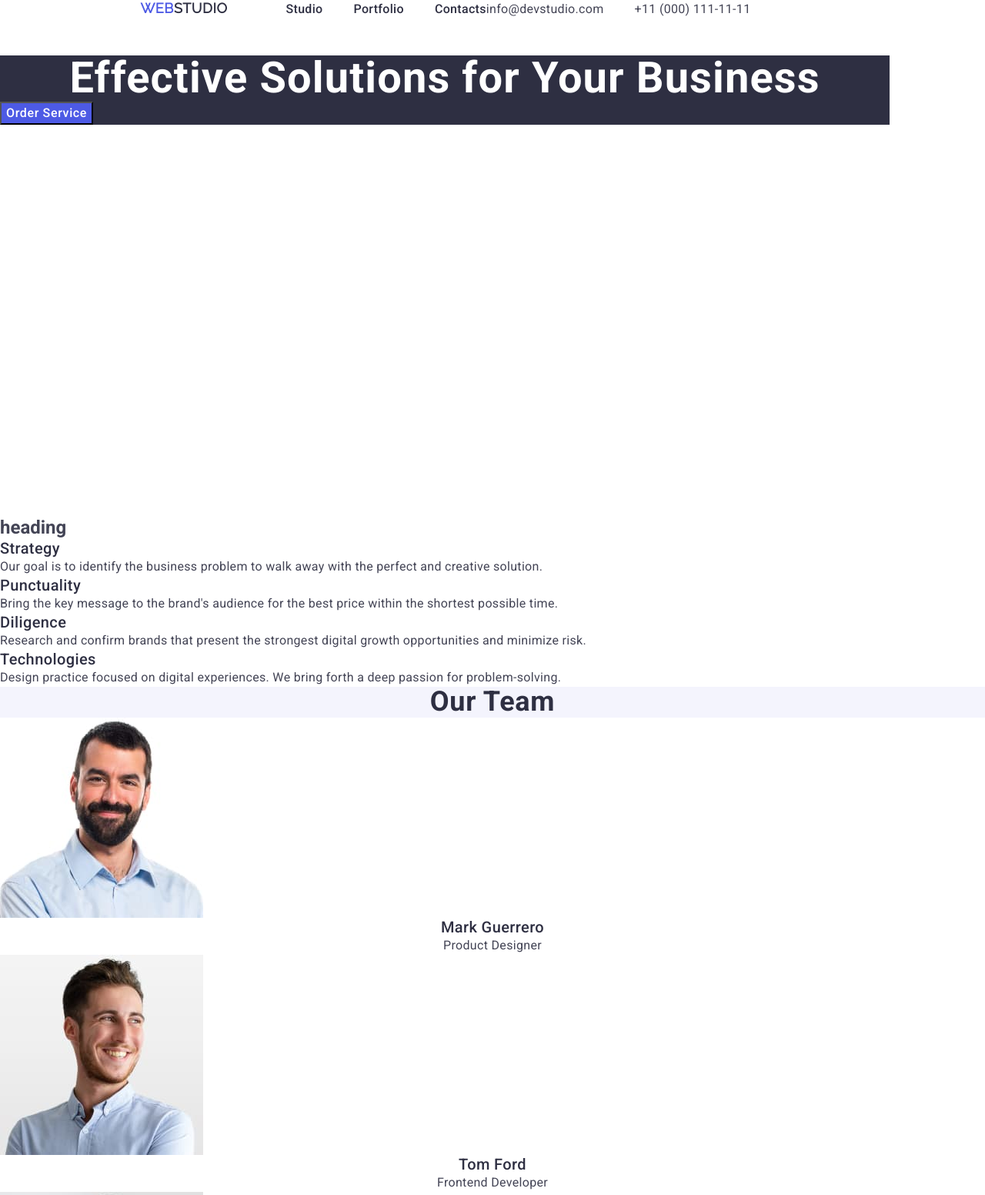
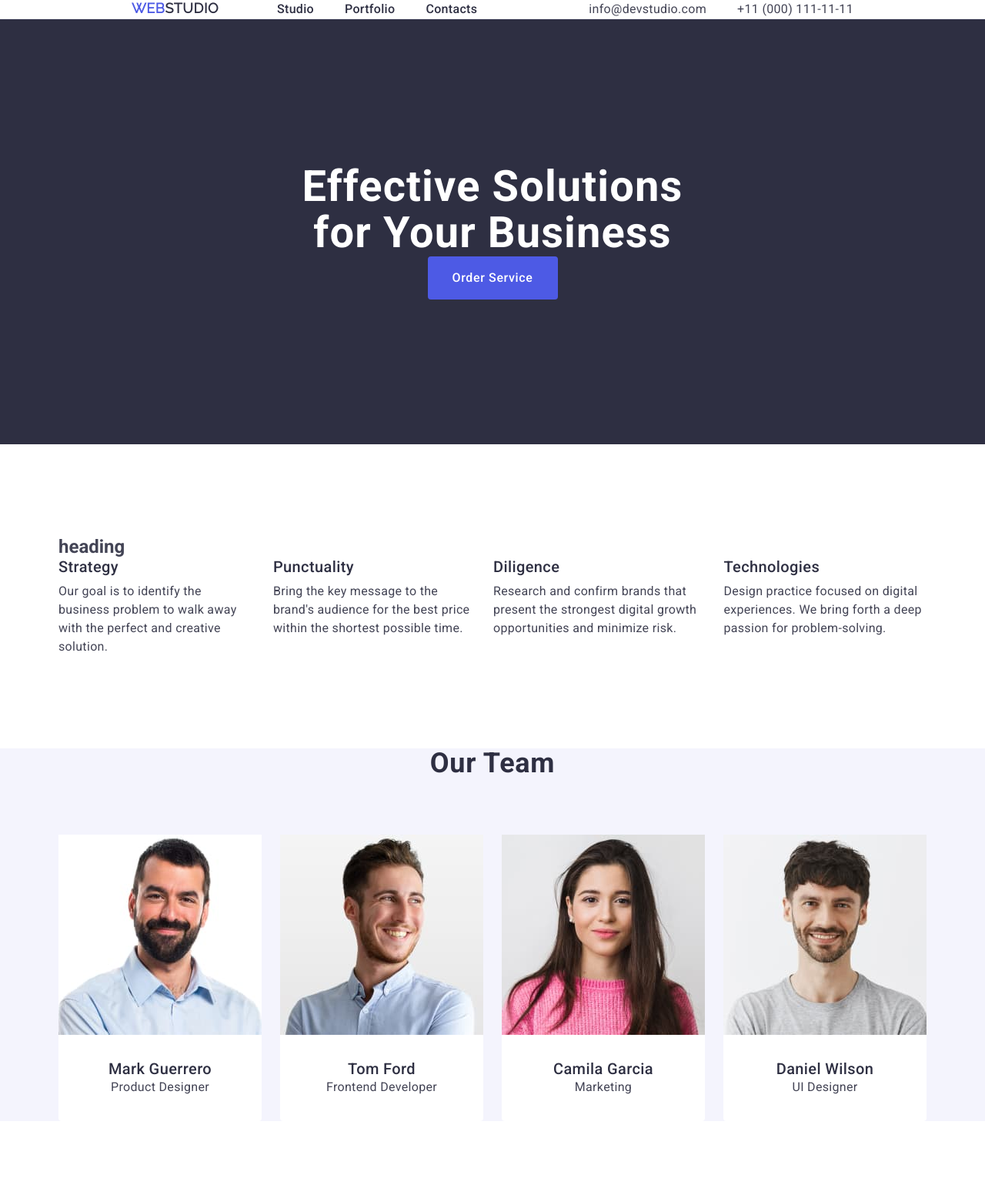
Before and after one commit to VladyslavKurdijashko/goit-markup-hw-03, a plain HTML site: page index.html in a window 1280 px wide. Shown: the top 1552 px of the page at 77% size. Drawn offline with nearby package versions, Linux system fonts and the light colour scheme.

Commit message:
uppgrade

```diff
--- a/css/styles.css
+++ b/css/styles.css
@@ -22,6 +22,13 @@ img {
   height: auto;
 }
 
+
+.container {
+    box-sizing: border-box;
+    width: 1158px;
+    padding-left: 15px;
+    padding-right: 15px;
+    margin: 0 auto;}
 
 
 body {
@@ -57,6 +64,7 @@ ol {
 }
 
 .nav-link {
+    box-sizing: border-box;
     color: #2E2F42;
     font-size: 16px;
     font-weight: 500;
@@ -92,40 +100,48 @@ ol {
     color: #404BBF;
 }
 
-.sol-container {
-    width: 1156px;
-    height: 600px;
-}
+
  .sol-section {
+    box-sizing: border-box;
+    display: block;
+
     background-color: #2e2f42;
+    padding: 188px 0;
 
  }
 
 .effective-solutions-title {
-font-family: var(--font-family);
+    box-sizing: border-box;
     font-weight: 700;
     font-size: 56px;
-
-
     line-height: 1.07;
     letter-spacing: 0.02em;
     text-align: center;
     background-color: #2e2f42;
     color: #ffffff;
+    max-width: 496px;
+    margin: 0 auto;
 }
 
+
+
 .order-srvc-btn {
-    font-family: var(--font-family);
+    font-family: "Roboto", sans-serif;
+    margin: 0 auto;
+    display: block;
         font-weight: 500;
         font-size: 16px;
-
-
+        min-width: 169px;
+        height: 56px;
+        border: none;
+        border-radius: 4px;
         line-height: 1.5;
         letter-spacing: 0.04em;
         cursor: pointer;
         background-color: #4D5AE5;
         color: #ffffff;
 }
+
 
 .order-srvc-btn:hover ,
 .order-srvc-btn:focus {
@@ -145,26 +161,36 @@ font-family: var(--font-family);
 
 }
  .header-container {
-    width: 1158px;
-    height: 72px;
-    justify-content: center;
     display: flex;
+    align-items: flex-start;
+    flex-grow: 1;
+    justify-content: space-between;
+    border-bottom: 1px solid #e7e9fc
  }
 .header {
     display: flex;
     justify-content: space-between;
 }
 
+.head-section {
+    padding: 120px 0;
+}
+.head-list {
+    display: flex;
+    gap: 24px;
+}
+
 .head-title {
     font-family: var(--font-family);
         font-weight: 500;
         font-size: 20px;
-
-
         line-height: 1.2;
         letter-spacing: 0.02em;
         color: #2e2f42;
+        margin-bottom: 8px;
 }
+
+
 
 .head-item {
     font-family: var(--font-family);
@@ -174,7 +200,7 @@ font-family: var(--font-family);
 
         line-height: 1.5;
         letter-spacing: 0.02em;
-        color: var(--slate);
+        color: #434455;
 }
 
 /*============solution ====================*/
@@ -188,10 +214,14 @@ font-family: var(--font-family);
 
 .team-list {
     background-color: #FFFFFF;
+    width: calc((100% - 72px) / 4);
+border-radius: 0px 0px 4px 4px;
 }
 
+
+
 .team-title {
-    font-family: var(--font-family);
+
         font-weight: 700;
         font-size: 36px;
         line-height: 1.11;
@@ -199,7 +229,13 @@ font-family: var(--font-family);
         text-align: center;
         text-transform: capitalize;
         color: #2e2f42;
+        margin-bottom: 72px;
+}
 
+.our-team {
+    background-color: #f4f4fd;
+    display: flex;
+    gap: 24px;
 }
 
 .team-name {
@@ -214,6 +250,10 @@ font-family: var(--font-family);
         background-color: #FFFFFF;
 }
 
+.team-name-position {
+    padding: 32px 0;
+}
+
 .team-item {
     font-family: var(--font-family);
         font-weight: 400;
@@ -226,8 +266,12 @@ font-family: var(--font-family);
         background-color: #FFFFFF;
 }
 
+    .portfolio-section {
+        padding: 120px 0 120px 0;
+    }
+
 .portfolio {
-    font-family: var(--font-family);
+
         font-weight: 500;
         font-size: 36px;
         text-transform: capitalize;
@@ -235,7 +279,27 @@ font-family: var(--font-family);
         letter-spacing: 0.02em;
         text-align: center;
         color: #2e2f42;
+        margin-bottom: 72px;
 }
+
+.portfolio-item-title {
+    padding: 32px 16px;
+    border: 1px solid #e7e9fc;
+    border-top: none;
+}
+.portfolio-list {
+    background-color: #fff;
+    display: flex;
+    flex-wrap: wrap;
+    column-gap: 24px;
+    row-gap: 48px;
+}
+
+
+
+
+
+
 
 .portfolio-title {
     font-family: var(--font-family);
@@ -260,18 +324,25 @@ font-family: var(--font-family);
 }
 
 .footer-item {
-    font-family: var(--font-family);
         font-weight: 400;
         font-size: 16px;
-
-
         line-height: 1.5;
         letter-spacing: 0.02em;
         color: #F4F4FD;
+        max-width: 264px;
+}
+
+
+
+
+
+.footer-container {
+    display: block;
 }
 
 .footer {
     background-color: #2e2f42;
+    padding: 100px 0;
 }
 
 .logo-footer {
--- a/index.html
+++ b/index.html
@@ -14,8 +14,8 @@
     <link rel="stylesheet" href="./css/styles.css">
 </head>
 <body>
+        <header class="header">
            <div class="container header-container">
-        <header class="header">
             <nav class="header-navigation">
                 <a class="logo" href="./index.html">Web<span class="logo-part">Studio</span></a>
                 <ul class="link-list">
@@ -27,34 +27,38 @@
                         href="">Contacts</a></li>
                 </ul>
             </nav>
+
             <address class="address">
                 <ul class="address-link-list">
                     <li><a class="address-link" href="mailto:info@devstudio.com">info@devstudio.com</a></li>
                     <li><a class="address-link" href="tel:110001111111">+11 (000) 111-11-11</a></li>
                 </ul>
             </address>
+           </div>
+
         </header>
-    </div>
 
 <main>
 
+    <section class="sol-section">
         <div class="container sol-container">
-    <section class="sol-section">
             <h1 class="effective-solutions-title">
                 Effective Solutions for Your Business
             </h1>
             <button class="order-srvc-btn" type="button">Order Service</button>
+        </div>
     </section>
-</div>
 
 
 
+
+
+    <section class="head-section">
        <div class="container head-container">
-    <section>
         <h2>
             heading
         </h2>
-        <ul>
+        <ul class="head-list">
             <li>
                 <h3 class="head-title">Strategy</h3>
                 <p class="head-item">Our goal is to identify the business problem to walk away with the perfect and creative solution.</p>
@@ -72,96 +76,115 @@
                 <p class="head-item">Design practice focused on digital experiences. We bring forth a deep passion for problem-solving.</p>
             </li>
         </ul>
+       </div>
     </section>
-</div>
 
-<div class="container team-container">
     <section class="team-section">
+        <div  class="container team-container">
             <h2 class="team-title">Our Team</h2>
-        <ul>
+        <ul class="our-team">
             <li class="team-list">
                 <img src="./images/1.jpg" alt="Mark Guerrero"
                 width="264">
+                <div class="team-name-position">
                     <h3 class="team-name">Mark Guerrero</h3>
                     <p class="team-item">Product Designer</p>
-
+                </div>
             </li>
             <li class="team-list">
                 <img src="./images/2.jpg" alt="Tom Ford"
                 width="264">
+                <div class="team-name-position">
                     <h3 class="team-name">Tom Ford</h3>
                     <p class="team-item">Frontend Developer</p>
+                </div>
             </li>
             <li class="team-list">
                 <img src="./images/3.jpg" alt="Camila Garcia"
                 width="264">
+                <div class="team-name-position">
                     <h3 class="team-name">Camila Garcia</h3>
                     <p class="team-item">Marketing</p>
+                </div>
             </li>
             <li class="team-list">
                 <img src="./images/4.jpg" alt="Daniel Wilson"
                 width="264">
+                <div class="team-name-position">
                     <h3 class="team-name">Daniel Wilson</h3>
                     <p class="team-item">UI Designer</p>
+                </div>
             </li>
         </ul>
+        </div>
     </section>
-</div>
 
+    <section class="portfolio-section">
        <div class="container portfolio-container">
-    <section>
         <h2 class="portfolio">Our Portfolio</h2>
-        <ul>
+        <ul class="portfolio-list">
             <li>
                 <img src="./images/bank.jpg" alt="Banking App"
                 width="360">
+                <div class="portfolio-item-title">
                     <h3 class="portfolio-title">Banking App</h3>
                 <p class="portfolio-item">App</p>
+                </div>
             </li>
             <li>
                 <img src="./images/cashpay.jpg" alt="Cashless Payment"
                 width="360">
+                <div class="portfolio-item-title">
                     <h3 class="portfolio-title">Cashless Payment</h3>
                 <p class="portfolio-item">Marketing</p>
+                </div>
             </li>
             <li>
                 <img src="./images/mediaapp.jpg" alt="Meditation App"
                 width="360">
+                <div class="portfolio-item-title">
                     <h3 class="portfolio-title">Meditation App</h3>
                 <p class="portfolio-item">App</p>
+                </div>
             </li>
             <li>
                 <img src="./images/taxi.jpg" alt="Taxi Service"
                 width="360">
+                <div class="portfolio-item-title">
                     <h3 class="portfolio-title">Taxi Service</h3>
                 <p class="portfolio-item">Marketing</p>
+                </div>
             </li>
             <li>
                 <img src="./images/screen.jpg" alt="Screen Illustrations"
                 width="360">
+                <div class="portfolio-item-title">
                     <h3 class="portfolio-title">Screen Illustrations</h3>
                 <p class="portfolio-item">Design</p>
+                </div>
             </li>
             <li>
                 <img src="./images/courses.jpg" alt="Online Courses"
                 width="360">
+                <div class="portfolio-item-title">
                     <h3 class="portfolio-title">Online Courses</h3>
                 <p class="portfolio-item">Marketing</p>
+                </div>
             </li>
         </ul>
+       </div>
     </section>
-</div>
 
 </main>
 
+        <footer class="footer">
             <div class="container footer-container">
-        <footer class="footer">
                 <a class="logo-footer" href="./index.html">Web<span class="footer-part">Studio</span></a>
             <p class="footer-item">
                 Increase the flow of customers and sales for your business with digital marketing & growth solutions.
             </p>
+            </div>
         </footer>
-    </div>
 
 
 
```
Lines whose indentation alone changed are shown as unchanged.
